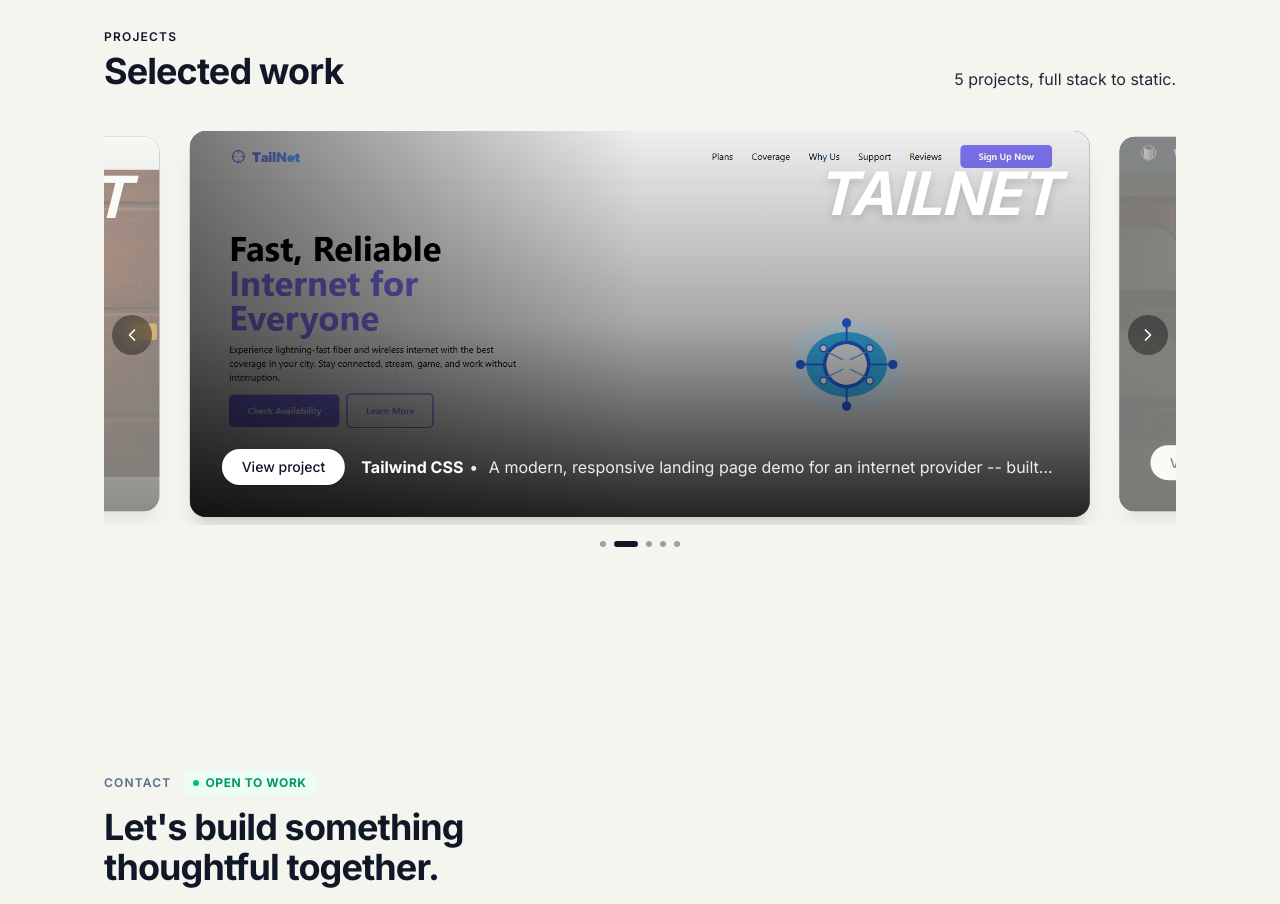
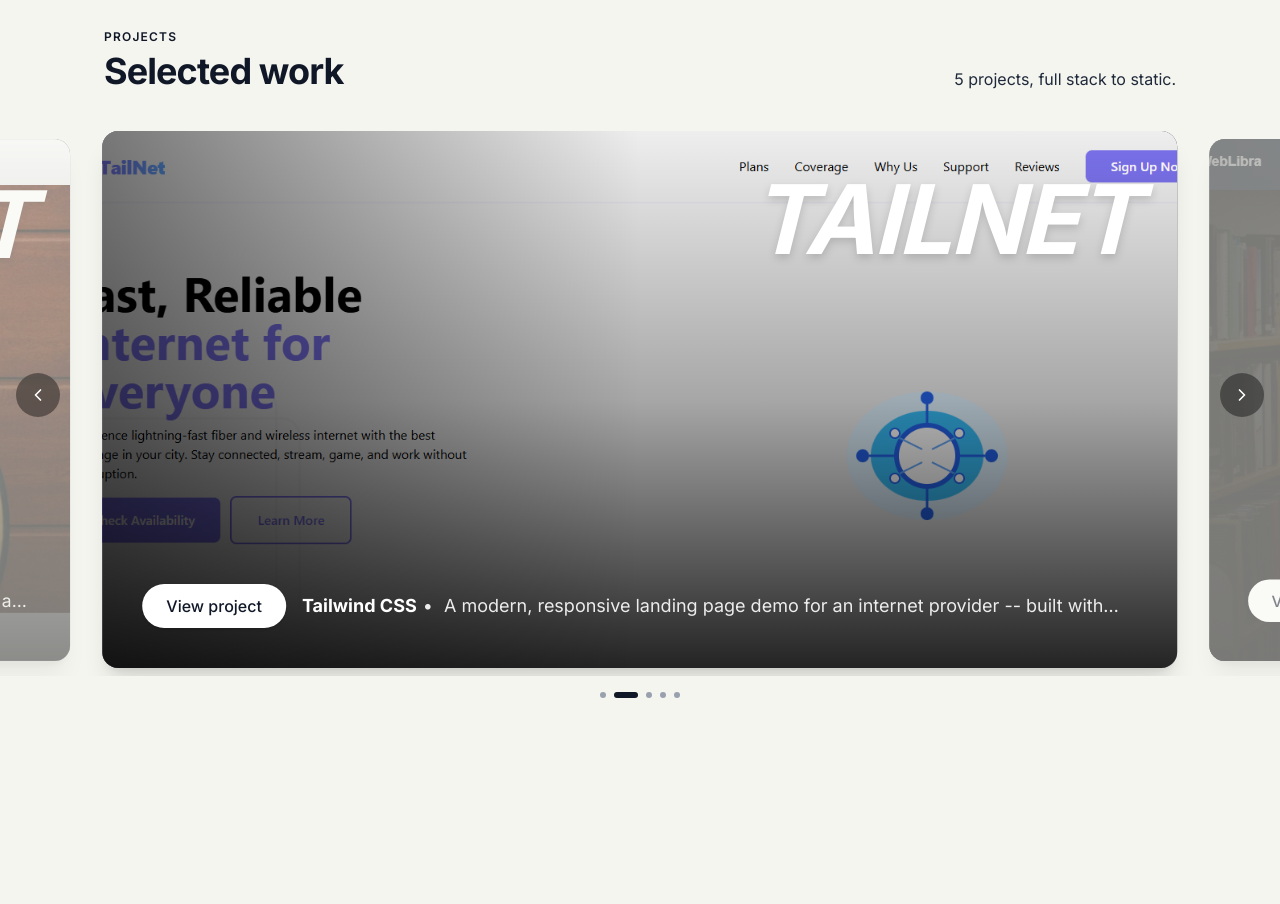
Before and after one commit to SWayne19/swamfolio, a Vue app: page / in a window 1280 px wide. Shown: the part 3440-4344 px from the top of the page. Built offline with nearby package versions, Linux system fonts and the light colour scheme.

Commit message:
style: enhance ProjectCarousel layout and improve responsive design for better user experience

```diff
--- a/src/components/ProjectCarousel.vue
+++ b/src/components/ProjectCarousel.vue
@@ -1,6 +1,6 @@
 <template>
   <div
-    class="relative select-none"
+    class="relative mx-[calc(50%-50vw)] w-screen select-none"
     role="region"
     aria-roledescription="carousel"
     aria-label="Featured projects"
@@ -29,7 +29,7 @@
           :aria-hidden="i !== index"
           :tabindex="i === index ? 0 : -1"
           :style="{ flexBasis: `${SLIDE_WIDTH}%`, marginRight: `${GAP}px` }"
-          class="group relative block aspect-4/5 shrink-0 overflow-hidden rounded-2xl bg-slate-800 shadow-xl transition-[opacity,transform] duration-700 sm:aspect-video lg:aspect-21/9"
+          class="group relative block aspect-4/5 shrink-0 overflow-hidden rounded-2xl bg-slate-800 shadow-xl transition-[opacity,transform] duration-700 max-h-[80vh] sm:aspect-video lg:aspect-2/1"
           :class="i === index ? 'opacity-100' : 'scale-[0.97] opacity-50 hover:opacity-70'"
           draggable="false"
           @click="onSlideClick($event, i)"
@@ -48,19 +48,19 @@
 
           <!-- Title -->
           <h4
-            class="absolute right-5 top-5 max-w-[80%] text-right text-3xl font-black uppercase italic leading-none tracking-tight text-white drop-shadow-lg sm:right-8 sm:top-8 sm:text-5xl lg:text-6xl"
+            class="absolute right-5 top-5 max-w-[80%] text-right text-3xl font-black uppercase italic leading-none tracking-tight text-white drop-shadow-lg sm:right-10 sm:top-10 sm:text-6xl lg:text-7xl xl:text-8xl"
           >
             {{ slide.project.title }}
           </h4>
 
           <!-- Bottom bar: CTA + meta -->
-          <div class="absolute inset-x-0 bottom-0 flex flex-col gap-3 p-5 sm:flex-row sm:items-center sm:gap-4 sm:p-8">
+          <div class="absolute inset-x-0 bottom-0 flex flex-col gap-3 p-5 sm:flex-row sm:items-center sm:gap-4 sm:p-10">
             <span
-              class="w-fit shrink-0 rounded-full bg-white px-5 py-2 text-sm font-medium text-gray-900 shadow transition-colors group-hover:bg-white/90"
+              class="w-fit shrink-0 rounded-full bg-white px-5 py-2 text-sm font-medium sm:px-6 sm:py-2.5 sm:text-base text-gray-900 shadow transition-colors group-hover:bg-white/90"
             >
               View project
             </span>
-            <p class="line-clamp-2 text-sm text-white/90 sm:line-clamp-1 sm:text-base">
+            <p class="line-clamp-2 text-sm text-white/90 sm:line-clamp-1 sm:text-base lg:text-lg">
               <span class="font-bold text-white">{{ slide.project.tags?.[0] }}</span>
               <span class="mx-1.5">•</span>
               {{ slide.project.description }}
@@ -74,7 +74,7 @@
     <button
       type="button"
       aria-label="Previous project"
-      class="absolute left-2 top-1/2 z-10 hidden -translate-y-1/2 cursor-pointer rounded-full bg-black/40 p-2.5 text-white backdrop-blur transition hover:bg-black/60 sm:block"
+      class="absolute left-4 top-[calc(50%-1rem)] z-10 hidden -translate-y-1/2 cursor-pointer rounded-full bg-black/40 p-3 text-white backdrop-blur transition hover:bg-black/60 sm:block"
       @click="prev"
     >
       <svg class="h-5 w-5" fill="none" viewBox="0 0 24 24" stroke="currentColor" stroke-width="2">
@@ -84,7 +84,7 @@
     <button
       type="button"
       aria-label="Next project"
-      class="absolute right-2 top-1/2 z-10 hidden -translate-y-1/2 cursor-pointer rounded-full bg-black/40 p-2.5 text-white backdrop-blur transition hover:bg-black/60 sm:block"
+      class="absolute right-4 top-[calc(50%-1rem)] z-10 hidden -translate-y-1/2 cursor-pointer rounded-full bg-black/40 p-3 text-white backdrop-blur transition hover:bg-black/60 sm:block"
       @click="next"
     >
       <svg class="h-5 w-5" fill="none" viewBox="0 0 24 24" stroke="currentColor" stroke-width="2">
```
